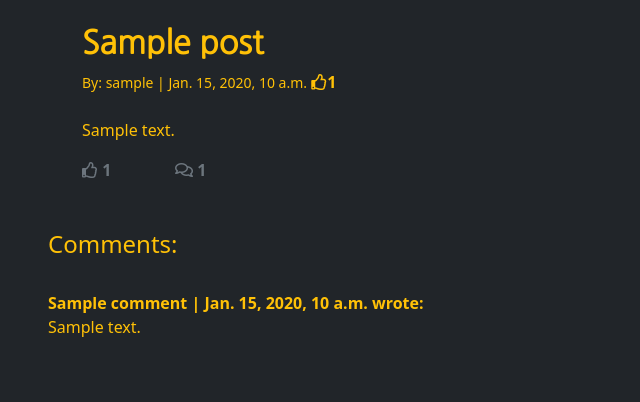
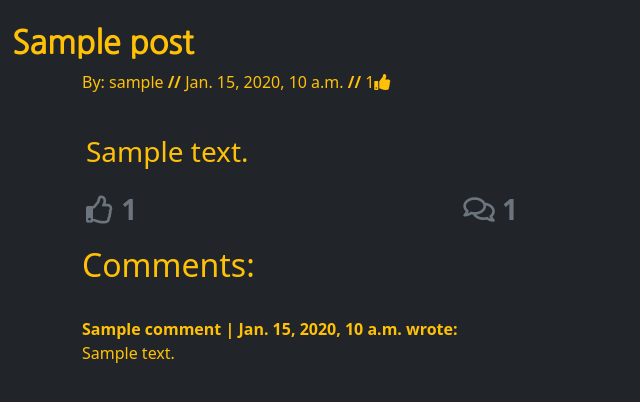
Before and after one commit to Code-Institute-Submissions/MBissett29-Drop-Share_JulyResub, a Django app: a page that uses templates/user_post.html in a window 1280 px wide; the page is wider, and only the part inside the window is pictured. Shown: the part 56-458 px from the top of that part, without its empty margins (0-640 px from the left). Run offline with Django 4.2, Linux system fonts and the light colour scheme; tables that the repository leaves empty hold one stand-in row (values such as "Sample post"); some libraries are stand-ins or nearby versions; some web fonts are replaced.

Commit message:
Structured and styled with bootstrap

```diff
--- a/templates/user_post.html
+++ b/templates/user_post.html
@@ -4,48 +4,52 @@
 
 {% load crispy_forms_tags %}
 <br>
+
+<div class="container-fluid">
+    <h2 class="page-title"> {{ post.title }}</h2>
     <div class="container">
         <div class="row">
-        <div class="col-8 align-items-start post-heading">
-            <h2 class="page-title"> {{ post.title }}</h2>
-            <small class="blog-sub-title"> By: {{ post.author }} | {{ post.created_on }}</small>
-            <strong><i class="far fa-thumbs-up"></i>{{ post.number_of_likes }}</strong>
-        </div>
-        <div class="d-none d-md-block col-md-6 masthead-image post-img">
+            <div class="col-12 col-lg-6 align-items-start">
                 {% if "placeholder" in post.featured_image.url %}
                 <img class="img-thumbnail rounded float-end"
                     src="https://images.prismic.io/frameworkmarketplace/c9f009af-2392-4899-b69e-e6ef5c2d4a8c_shared-social-thumbnail-1200x630.jpg?auto=compress,format"
                     alt="Image of laptop on a desk">
                 {% else %}
-            <img class="d-none d-md-block col-md-6 masthead-image post-img rounded float-end" src=" {{ post.featured_image.url }}" alt="">
+                <img class="d-none d-md-block col-md-6 masthead-image post-img" src=" {{ post.featured_image.url }}"
+                    alt="">
                 {% endif %}
+            </div>
+            <div class="col-8 align-items-start">
+                <p>
+                    By: {{ post.author }}
+                    <strong> // </strong>
+                    {{ post.created_on }}
+                    <strong> // </strong>
+                    {{ post.number_of_likes }}<i class="fas fa-thumbs-up"></i>
+                </p>
+
             </div>
         </div>
     </div>
 
-<br>
-
     <div class="container">
         <div class="row">
-        <p class="col-8 align-items-start post-content">
-            {{ post.content | safe }}
-        </p>
+            <div class="col-12 col-lg-6 align-items-start card-body g-1">
+                <div class="card-text fs-3">
+                    <p>{{ post.content | safe }}</p>
+
                     <div class="row">
-
-            <div class="col-1">
+                        <div class="col-4">
                             <strong>
                                 {% if user.is_authenticated %}
                                 <form class="d-inline" action="{% url 'post_like' post.slug %}" method="POST">
                                     {% csrf_token %}
                                     {% if liked %}
-
-                        <button type="submit" value="{{post.slug}}" class="btn-like">
+                                    <button type="submit" name="blogpost_id" value="{{ post.slug }}" class="btn-like">
                                         <i class="fas fa-thumbs-up"></i>
                                     </button>
-
                                     {% else %}
-
-                        <button type="submit" value="{{post.slug}}" class="btn-like">
+                                    <button type="submit" name="blogpost_id" value="{{ post.slug }}" class="btn-like">
                                         <i class="far fa-thumbs-up"></i>
                                     </button>
 
@@ -55,21 +59,26 @@
 
                                 <span class="text-secondary"><i class="far fa-thumbs-up"></i></span>
                                 {% endif %}
-                    <strong class="text-secondary"> {{ post.number_of_likes }} </strong>
+                                <span class="text-secondary"> {{ post.number_of_likes }} </span>
                             </strong>
                         </div>
-            <div class="col-1">
+                        <div class="col-6">
                             {% with comments.count as total_comments %}
                             <strong class="text-secondary"><i class="far fa-comments"></i>
-                    {{ total_comments }}</strong>
+                                {{ total_comments }}
+                            </strong>
                             {% endwith %}
                         </div>
                     </div>
                 </div>
             </div>
+        </div>
+    </div>
+
+    <div class="container">
         <div class="row">
-    <div class="m-5 align-items-start">
-        <h4>Comments:</h4>
+            <div class="col-12 col-lg-6 align-items-start">
+                <h2>Comments:</h2>
                 <br>
                 {% for comment in comments %}
                 <div class="comments">
@@ -83,7 +92,7 @@
                 {% endfor %}
             </div>
         </div>
-<div class="m-5 align-items-end">
+        <div class="col-12 align-items-start">
             {% if commented %}
             <div class="alert alert-success" role="alert">
                 Your comment is awaiting approval
@@ -91,11 +100,14 @@
             {% else %}
             {% if user.is_authenticated %}
 
-    <h4>Post a comment:</h4>
+            <hr>
+
+            <h2>Post a comment:</h2>
             <p>Commenting as: {{ user.username }}</p>
             <form method="post">
                 {{ comment_form | crispy }}
                 {% csrf_token %}
+                <br>
                 <button type="submit" class="btn btn-warning form control text-dark right">Submit</button>
             </form>
             {% endif %}
@@ -108,7 +120,6 @@
     </div>
 
 </div>
-</div>
 
 
 {% endblock %}
```
Lines whose indentation alone changed are shown as unchanged.
